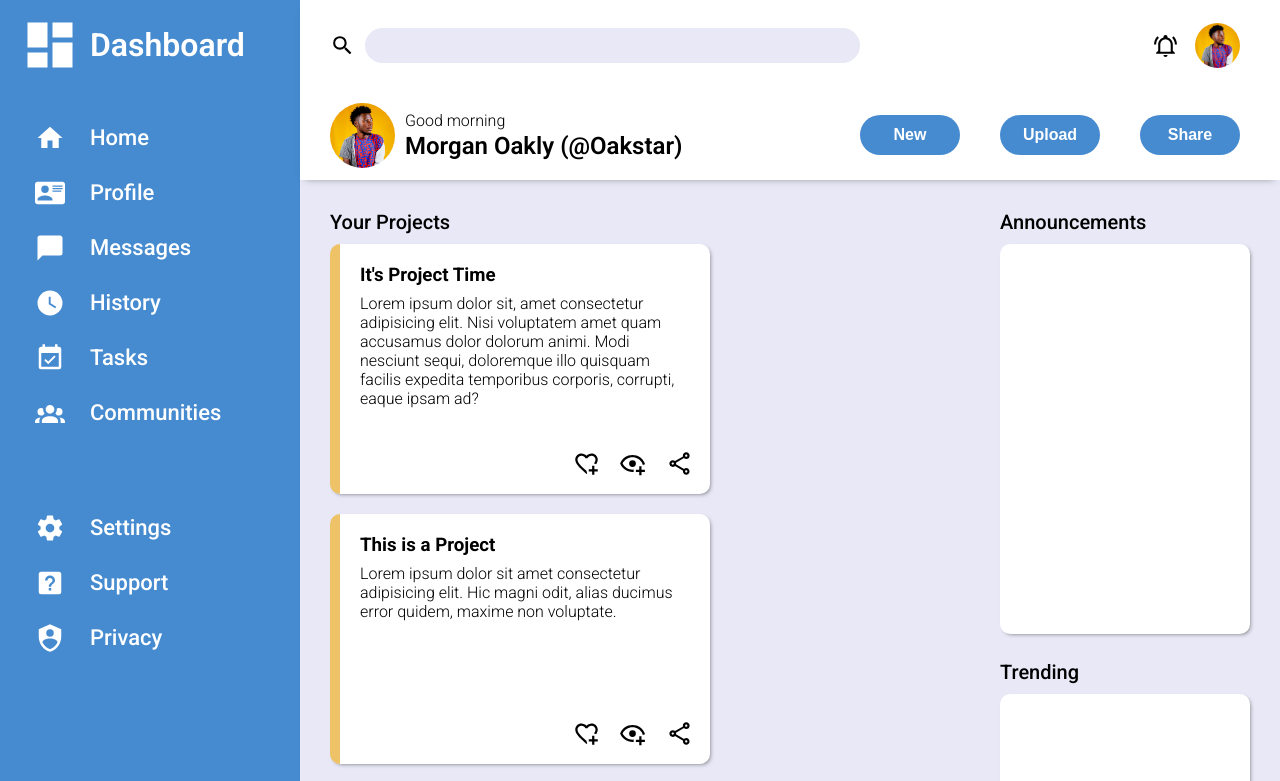
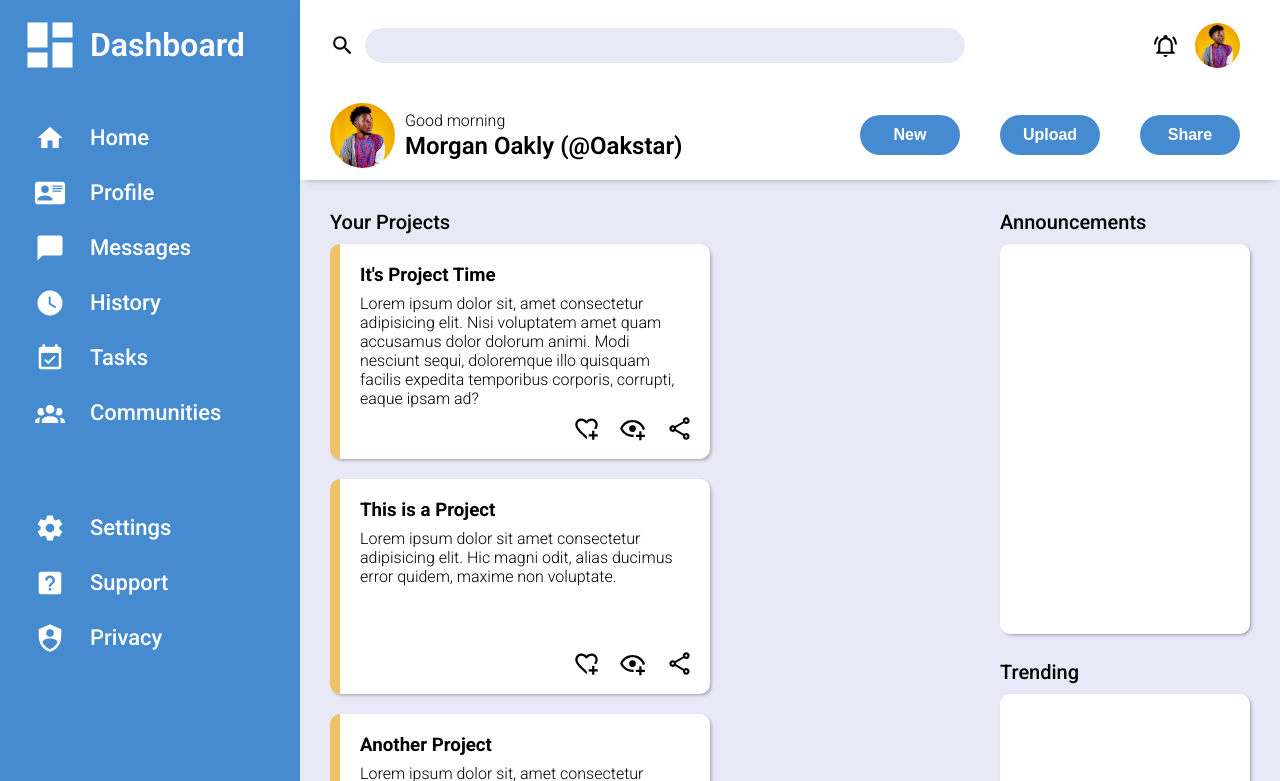
Before and after one commit to jamiewlloyd/Admin-Dashboard, a plain HTML site: page index.html in a window 1280 px wide. Shown: the top 781 px of the page. Drawn offline with Linux system fonts and the light colour scheme; a script that the page names is missing.

Commit message:
Fixed grid sizing issues

```diff
--- a/css/style.css
+++ b/css/style.css
@@ -112,7 +112,7 @@ li {
    grid-column: 2/4;
    grid-row: 1/2;
    display: grid;
-   grid-template-columns: 1fr 420px;
+   grid-template-columns: 1fr 250px 170px;
    grid-template-rows: 1fr 1fr;
    box-shadow: 0 4px 8px -6px rgba(0, 0, 0, 0.5);
    -webkit-box-shadow: 0 4px 8px -6px rgba(0, 0, 0, 0.5);
@@ -122,6 +122,8 @@ li {
 }
 
 #search {
+   grid-column: 1/3;
+   grid-row: 1;
    width: calc(100% - 30px);
    display: grid;
    grid-template-columns: 35px 1fr;
@@ -144,6 +146,8 @@ li {
 }
 
 #profile {
+   grid-column: 3/4;
+   grid-row: 1;
    width: 100%;
    display: grid;
    grid-template-columns: 1fr 60px 45px 40px;
@@ -168,6 +172,8 @@ li {
 }
 
 #actions {
+   grid-column: 2/4;
+   grid-row: 2;
    display: grid;
    grid-template-columns: repeat(3, 1fr);
    align-items: center;
@@ -187,6 +193,8 @@ button {
 }
 
 #account-welcome {
+   grid-column: 1/2;
+   grid-row: 2;
    display: grid;
    grid-template-columns: 30px 75px 1fr;
    grid-template-rows: 15px 25px 1fr;
@@ -273,12 +281,12 @@ button {
 }
 
 .content-card {
-   height: 250px;
+   height: 215px;
    width: 370px;
    background-color: white;
    border-left: 10px solid #eec368;
    display: grid;
-   grid-template-rows: 45px 155px 50px;
+   grid-template-rows: 45px 120px 50px;
 }
 
 #card-actions {
```
